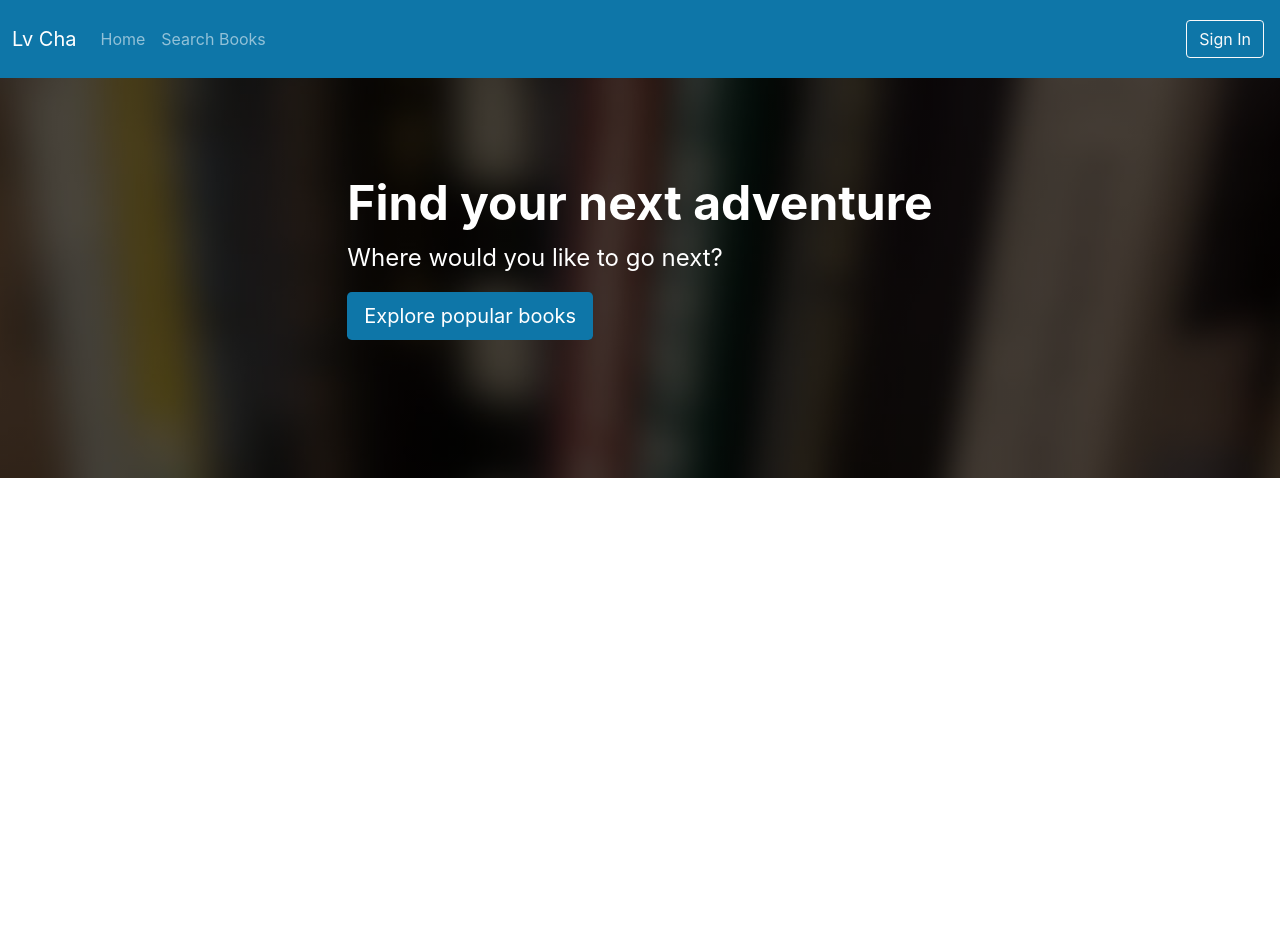
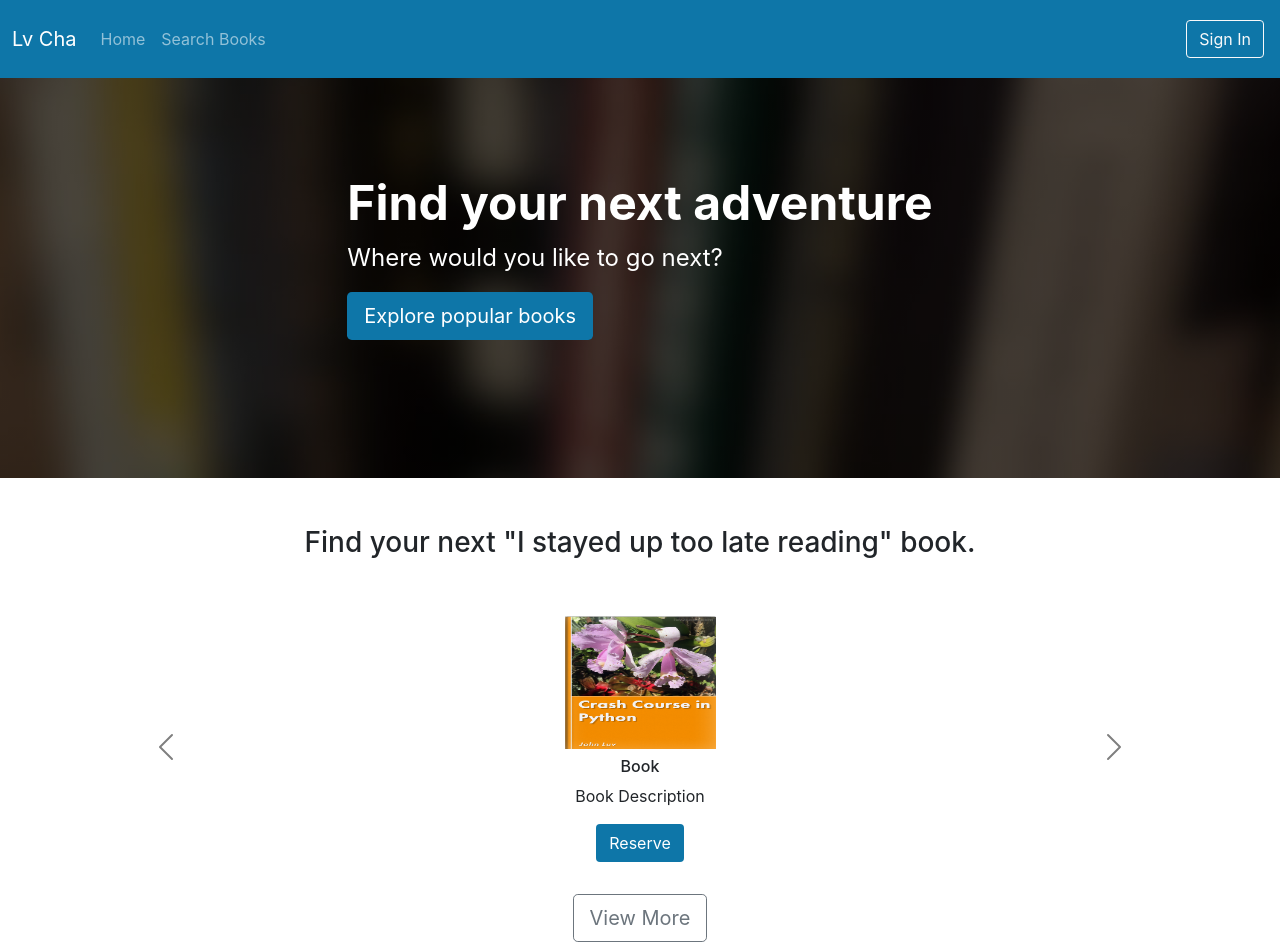
Before and after one commit to RunningVic/Library, a React (Create React App) app: page / in a window 1280 px wide. Shown: the top 952 px of the page. Before the commit the page ends 800 px from the top, so only its background shows below. Built offline with nearby package versions, Linux system fonts and the light colour scheme.

Commit message:
Add carousel

```diff
--- a/src/App.tsx
+++ b/src/App.tsx
@@ -2,12 +2,14 @@
 import './App.css';
 import { Navbar } from './layouts/NavbarAndFooter/Navbar';
 import { ExploreTopBooks } from './layouts/HomePage/ExploreTopBooks';
+import { Carousel } from './layouts/HomePage/Carousel';
 
 function App() {
   return (
     <div>
-      <Navbar/>
-      <ExploreTopBooks/>
+      <Navbar />
+      <ExploreTopBooks />
+      <Carousel />
     </div>
   );
 }
--- /dev/null
+++ b/src/layouts/HomePage/Carousel.tsx
@@ -0,0 +1,90 @@
+export const Carousel = () => {
+    return (
+        <div className='container mt-5' style={{ height: 550 }}>
+            <div className='homepage-carousel-title'>
+                <h3>Find your next "I stayed up too late reading" book.</h3>
+            </div>
+            <div id='carouselExampleControls' className='carousel carousel-dark slide mt-5
+                d-none d-lg-block' data-bs-interval='false'>
+                {/* Desktop */}
+                <div className='carousel-inner'>
+                    <div className='carousel-item active'>
+                        <div className='row d-flex justify-content-center align-items-center'>
+                            <div className="col-xs-6 col-sm-6 col-md-4 col-lg-3 mb-3">
+                                <div className="text-center">
+                                    <img src={require('./../../Images/BooksImages/book-luv2code-1000.png')}
+                                        width='151'
+                                        height='133'
+                                        alt="book" />
+                                    <h6 className="mt-2">Book</h6>
+                                    <p>Book Description</p>
+                                    <a href="#" className="btn main-color text-white">Reserve</a>
+                                </div>
+                            </div>
+                        </div>
+                    </div>
+                    <div className='carousel-item'>
+                        <div className='row d-flex justify-content-center align-items-center'>
+                            <div className="col-xs-6 col-sm-6 col-md-4 col-lg-3 mb-3">
+                                <div className="text-center">
+                                    <img src={require('./../../Images/BooksImages/book-luv2code-1000.png')}
+                                        width='151'
+                                        height='133'
+                                        alt="book" />
+                                    <h6 className="mt-2">Book</h6>
+                                    <p>Book Description</p>
+                                    <a href="#" className="btn main-color text-white">Reserve</a>
+                                </div>
+                            </div>
+                        </div>
+                    </div>
+                    <div className='carousel-item'>
+                        <div className='row d-flex justify-content-center align-items-center'>
+                            <div className="col-xs-6 col-sm-6 col-md-4 col-lg-3 mb-3">
+                                <div className="text-center">
+                                    <img src={require('./../../Images/BooksImages/book-luv2code-1000.png')}
+                                        width='151'
+                                        height='133'
+                                        alt="book" />
+                                    <h6 className="mt-2">Book</h6>
+                                    <p>Book Description</p>
+                                    <a href="#" className="btn main-color text-white">Reserve</a>
+                                </div>
+                            </div>
+                        </div>
+                    </div>
+                </div>
+                <button className='carousel-control-prev' type='button'
+                    data-bs-target='#carouselExampleControls' data-bs-slide='prev'>
+                    <span className='carousel-control-prev-icon' aria-hidden='true'></span>
+                    <span className='visually-hidden'>Previous</span>
+                </button>
+                <button className='carousel-control-next' type='button'
+                    data-bs-target='#carouselExampleControls' data-bs-slide='next'>
+                    <span className='carousel-control-next-icon' aria-hidden='true'></span>
+                    <span className='visually-hidden'>Next</span>
+                </button>
+            </div>
+            {/* Mobile */}
+            <div className='d-lg-none mt-3'>
+                <div className='row d-flex justify-content-center align-items-center'>
+                    <div className="text-center">
+                        <img src={require('./../../Images/BooksImages/book-luv2code-1000.png')}
+                            width='151'
+                            height='133'
+                            alt="book"
+                        />
+                        <h6 className="mt-2">
+                            <b>Book</b>
+                        </h6>
+                        <p>Book Description</p>
+                        <a href="#" className="btn main-color text-white">Reserve</a>
+                    </div>
+                </div>
+            </div>
+            <div className='homepage-carousel-title mt-3'>
+                <a href="#" className="btn btn-outline-secondary btn-lg">View More</a>
+            </div>
+        </div>
+    );
+}
```
